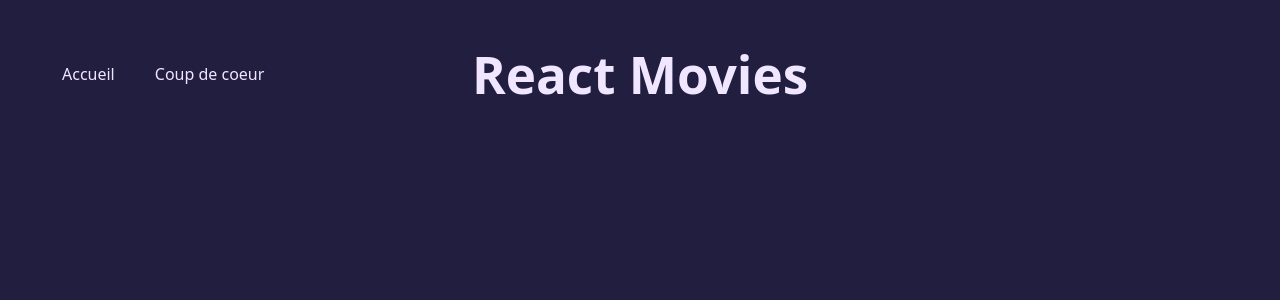
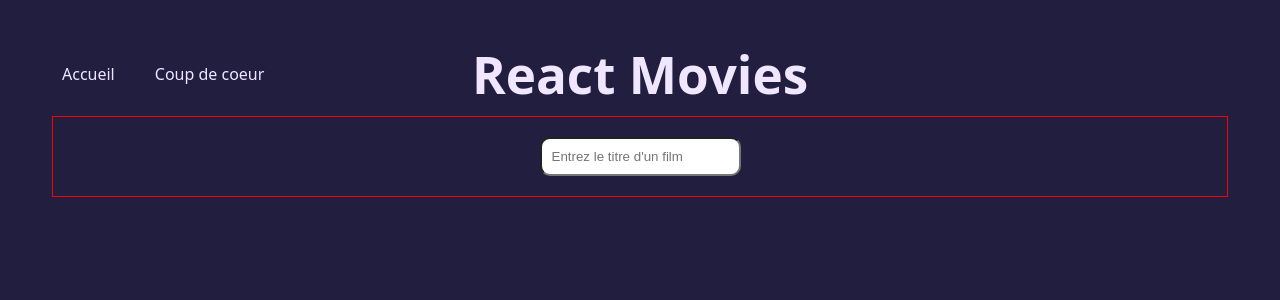
Before and after one commit to GregoryVDev/ReactMovies, a React (Vite) app: page / in a window 1280 px wide. Shown: the top 300 px of the page. Built offline with nearby package versions, Linux system fonts and the light colour scheme.

Commit message:
Created Search component with an input. Removed Navigation import in App component. Added properties for the input and form for the search input and imported Search component in Home component

```diff
--- a/src/App.jsx
+++ b/src/App.jsx
@@ -2,7 +2,6 @@ import { useState } from "react";
 import { Header } from "./components/Header";
 import { Home } from "./pages/Home.jsx";
 import { Like } from "./pages/Like.jsx";
-import { Navigation } from "./components/Navigation.jsx";
 import { BrowserRouter, Route, Routes } from "react-router-dom";
 import "./css/App.css";
 
--- /dev/null
+++ b/src/components/Search.jsx
@@ -0,0 +1,9 @@
+export const Search = () => {
+  return (
+    <div className="container-search">
+      <form>
+        <input type="text" placeholder="Entrez le titre d'un film" />
+      </form>
+    </div>
+  );
+};
--- a/src/css/index.css
+++ b/src/css/index.css
@@ -69,3 +69,15 @@ button:focus-visible {
     background-color: #f9f9f9;
   }
 }
+
+form {
+  border: 1px solid red;
+  padding: 20px;
+  margin: 20px;
+  text-align: center;
+}
+
+form input {
+  padding: 10px;
+  border-radius: 10px;
+}
--- a/src/pages/Home.jsx
+++ b/src/pages/Home.jsx
@@ -1 +1,5 @@
-export const Home = () => null; // ne rend rien du tout
+import { Search } from "../components/Search";
+
+export const Home = () => {
+  return <Search />;
+};
```
